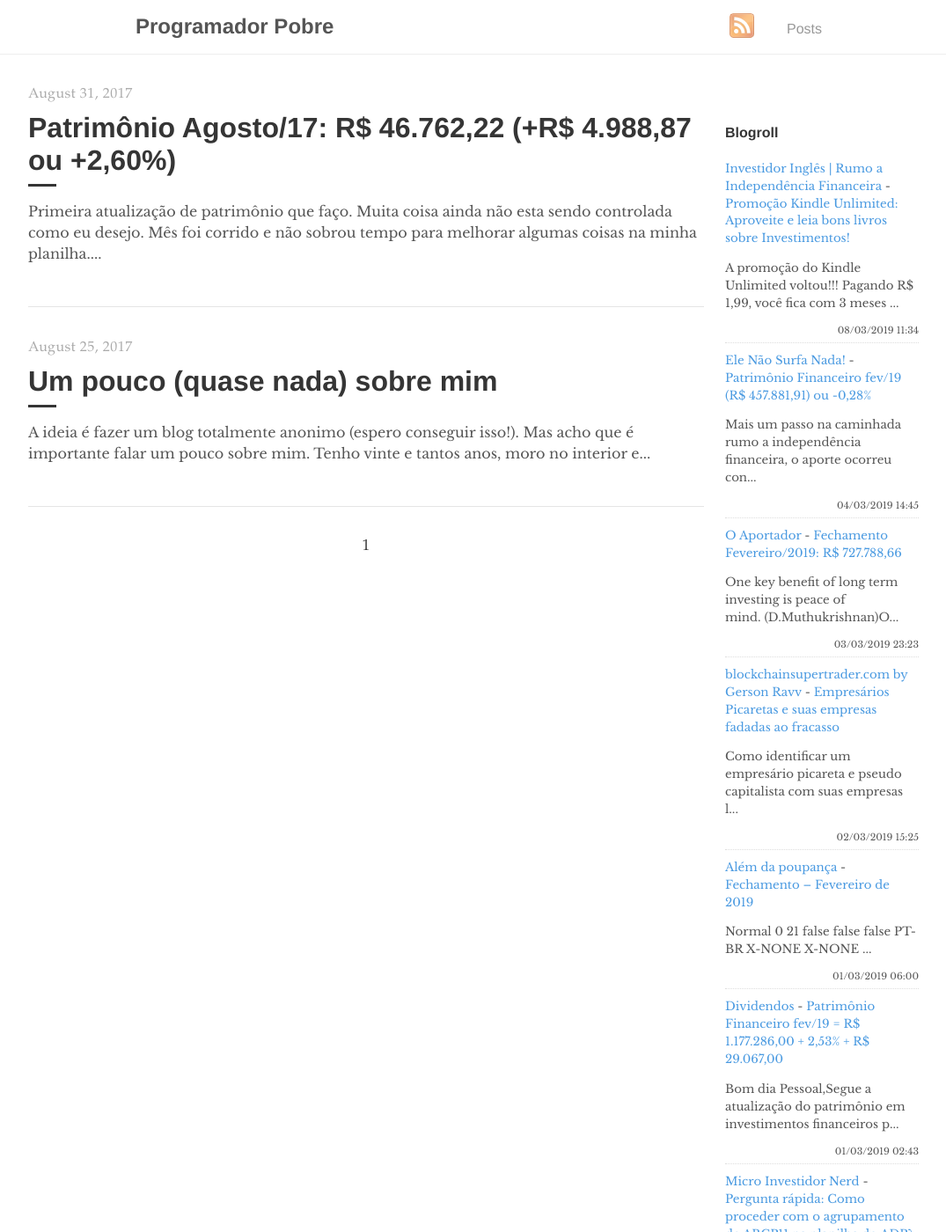
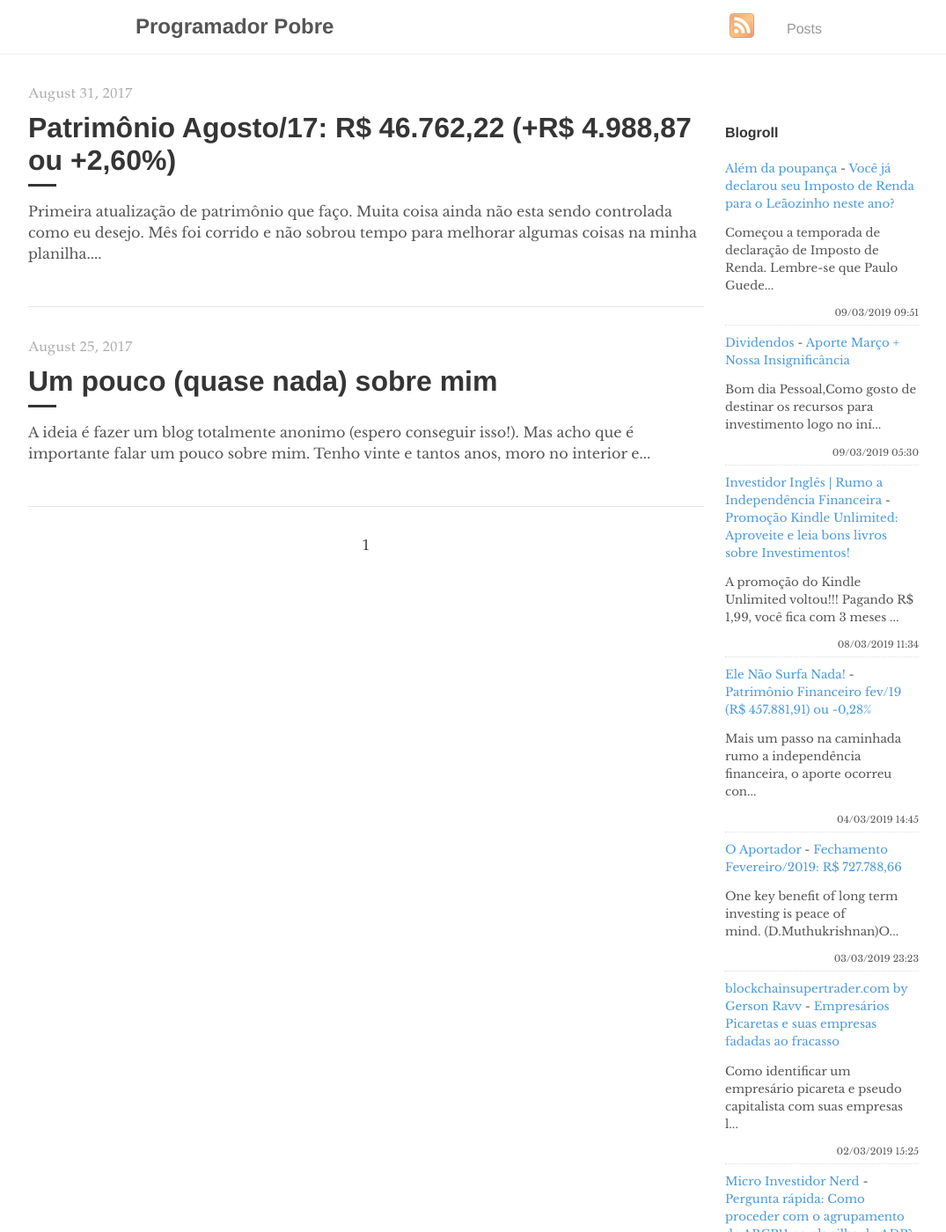
Before and after one commit to programadorpobre/programadorpobre.github.io, a Jekyll site: the page built from index.html, in a window 1280 px wide and 1400 px high. Shown: the whole window at 88% size, without its empty margins (96-1171 px from the left). Built offline with Jekyll 4.4.1, drawn with Linux system fonts in a browser that asks for light colours; the list of posts is cut into pages by our own code; comment, search, counter and statistics services are not loaded.

Commit message:
[ci skip] travis #581

```diff
--- a/_includes/feed-entries.html
+++ b/_includes/feed-entries.html
@@ -1,3 +1,13 @@
+<div class="feed-entry">
+    <a class="feed-entry-site-name" href="https://alemdapoupanca.blogspot.com/">Além da poupança</a> - <a class="feed-entry-title" href="https://alemdapoupanca.blogspot.com/2019/03/voce-ja-declarou-seu-imposto-de-renda.html">Você já declarou seu Imposto de Renda para o Leãozinho neste ano?</a>
+    <p class="feed-entry-summary">Começou a temporada de declaração de Imposto de Renda. Lembre-se que Paulo Guede...</p>
+    <time datetime="2019-03-09T09:51:00.002-03:00">09/03/2019 09:51</time>
+</div>
+<div class="feed-entry">
+    <a class="feed-entry-site-name" href="http://bonsdividendos.blogspot.com/">Dividendos</a> - <a class="feed-entry-title" href="http://bonsdividendos.blogspot.com/2019/03/aporte-marco-nossa-insignificancia.html">Aporte Março + Nossa Insignificância</a>
+    <p class="feed-entry-summary">Bom dia Pessoal,Como gosto de destinar os recursos para investimento logo no iní...</p>
+    <time datetime="2019-03-09T05:30:00.002-08:00">09/03/2019 05:30</time>
+</div>
 <div class="feed-entry">
     <a class="feed-entry-site-name" href="https://www.investidoringles.com/">Investidor Inglês | Rumo a Independência Financeira</a> - <a class="feed-entry-title" href="https://www.investidoringles.com/2019/03/promocao-kindle-unlimited-marco-2019.html">Promoção Kindle Unlimited: Aproveite e leia bons livros sobre Investimentos!</a>
     <p class="feed-entry-summary">A promoção do Kindle Unlimited voltou!!! Pagando R$ 1,99, você fica com 3 meses ...</p>
@@ -19,16 +29,6 @@
     <time datetime="2019-03-02T15:25:00.002-03:00">02/03/2019 15:25</time>
 </div>
 <div class="feed-entry">
-    <a class="feed-entry-site-name" href="https://alemdapoupanca.blogspot.com/">Além da poupança</a> - <a class="feed-entry-title" href="https://alemdapoupanca.blogspot.com/2019/03/fechamento-fevereiro-de-2019.html">Fechamento – Fevereiro de 2019</a>
-    <p class="feed-entry-summary">         Normal  0      21      false  false  false    PT-BR  X-NONE  X-NONE    ...</p>
-    <time datetime="2019-03-01T06:00:00.000-03:00">01/03/2019 06:00</time>
-</div>
-<div class="feed-entry">
-    <a class="feed-entry-site-name" href="http://bonsdividendos.blogspot.com/">Dividendos</a> - <a class="feed-entry-title" href="http://bonsdividendos.blogspot.com/2019/03/patrimonio-financeiro-fev19-r-117728600.html">Patrimônio Financeiro fev/19 = R$ 1.177.286,00 + 2,53% + R$ 29.067,00</a>
-    <p class="feed-entry-summary">Bom dia Pessoal,Segue a atualização do patrimônio em investimentos financeiros p...</p>
-    <time datetime="2019-03-01T02:43:00.003-08:00">01/03/2019 02:43</time>
-</div>
-<div class="feed-entry">
     <a class="feed-entry-site-name" href="https://microinvestidornerd.blogspot.com/">Micro Investidor Nerd</a> - <a class="feed-entry-title" href="https://microinvestidornerd.blogspot.com/2019/02/pergunta-rapida-como-proceder-com-o.html">Pergunta rápida: Como proceder com o agrupamento de ABCP11 na planilha do ADP?</a>
     <p class="feed-entry-summary">SenhorXs, creio que assim como eu, muita gente aqui da blogosfera de finanças ut...</p>
     <time datetime="2019-02-08T10:31:00.001-08:00">08/02/2019 10:31</time>
```
